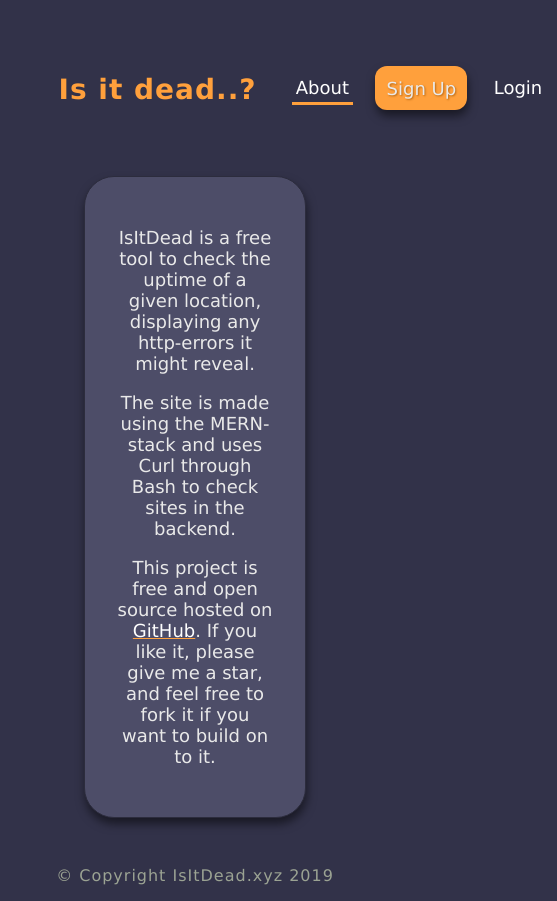
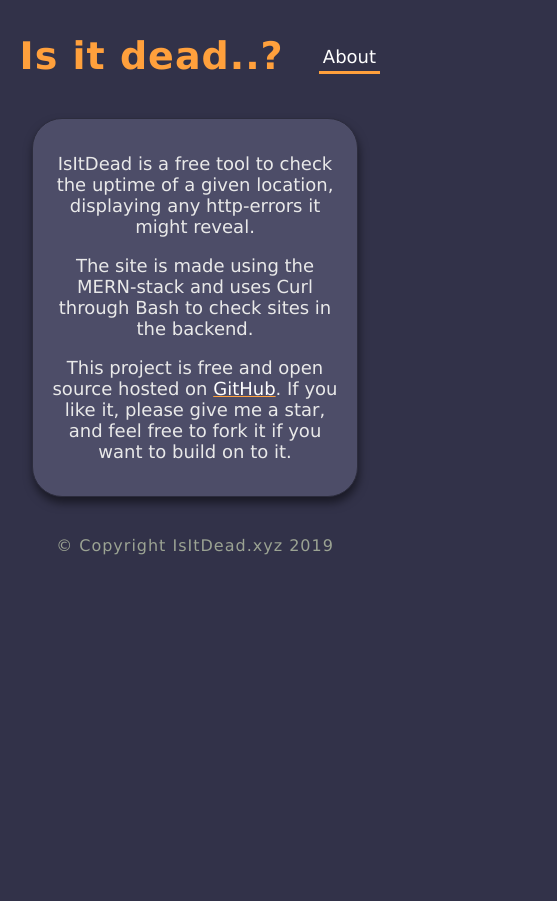
Before and after one commit to GlowSquid/uptime-checker, a React (Create React App) app in the folder client/: page /about in a window 390 px wide. Shown: the whole page, 557 px wide, since content can reach past the window. After the commit the page ends 844 px from the top, so only its background shows below. Built offline with nearby package versions, Linux system fonts and the light colour scheme.

Commit message:
now fully responsive

```diff
--- a/client/src/App.css
+++ b/client/src/App.css
@@ -0,0 +1,15 @@
+.container {
+  padding: 5% 25% 5% 25%;
+  width: 50%;
+}
+
+@media screen and (max-width: 767px) {
+  .container {
+    padding: 5%;
+    width: 90%;
+  }
+
+  /* body {
+    background-color: red;
+  } */
+}
--- a/client/src/components/Header/Header.css
+++ b/client/src/components/Header/Header.css
@@ -1,7 +1,7 @@
 .header {
   margin: 0 auto;
   margin-top: 3rem;
-  width: 70%;
+  width: 50%;
   height: 5rem;
   display: flex;
   align-items: center;
@@ -12,7 +12,7 @@
 .logo {
   text-decoration: none;
   font: inherit;
-  font-size: 28px;
+  font-size: 48px;
   color: #ffa03c;
   letter-spacing: 1px;
   font-weight: 800;
@@ -44,11 +44,12 @@
   padding: 0.3rem 0.25rem;
   background: transparent;
   cursor: pointer;
-  vertical-align: 10%;
+  /* vertical-align: 10%; */
   margin: 0;
   border: none;
   font-size: 18px;
   font-weight: 300;
+  border-bottom: none;
 }
 
 .navbar-items a:hover {
@@ -63,7 +64,7 @@
 }
 
 .btn__sign-up {
-  font: inherit;
+  /* font: inherit; */
   color: #e9e9e9;
   background: #ffa03c;
   font-size: 18px;
@@ -78,3 +79,14 @@
 .btn__sign-up:hover {
   background: #ff992c;
 }
+
+@media screen and (max-width: 767px) {
+  .header {
+    margin-top: 1rem;
+    width: 90%;
+  }
+
+  .logo {
+    font-size: 38px;
+  }
+}
--- a/client/src/components/Header/Header.js
+++ b/client/src/components/Header/Header.js
@@ -16,10 +16,10 @@ const Header = () => {
           <li className="btn">
             <NavLink to="/about">About</NavLink>
           </li>
-          <li className="btn__sign-up">Sign Up</li>
+          {/* <li className="btn__sign-up">Sign Up</li>
           <li className="btn">
             <NavLink to="/login">Login</NavLink>
-          </li>
+          </li> */}
         </ul>
       </nav>
     </header>
--- a/client/src/components/Main/Main.css
+++ b/client/src/components/Main/Main.css
@@ -1,22 +1,15 @@
-.container {
-  padding: 10% 15% 5% 15%;
-  width: 70%;
-}
-
 .search-form {
-  margin: 0 auto;
+  /* margin: 0 auto; */
   display: flex;
   width: 100%;
-  justify-content: center;
-
+  /* justify-content: center; */
   box-shadow: 1px 6px 10px rgba(0, 0, 0, 0.5);
-  box-sizing: border-box;
+  /* box-sizing: border-box; */
 }
 
 .input {
   font: inherit;
   width: 100%;
-
   background: #fff;
   color: #461c1c;
   height: 2.5rem;
@@ -26,7 +19,7 @@
 .input__error {
   width: 100%;
   font: inherit;
-  background: rgb(218, 218, 218);
+  background: #fff;
   color: #d14848;
   font-weight: 300;
   height: 2.5rem;
@@ -69,22 +62,18 @@ i {
 }
 
 .output__blank {
-  margin: 0;
-  padding: 1rem;
   background: transparent;
   box-shadow: none;
 }
 
 .output__loading {
-  margin: 0;
-  padding: 1rem;
-  height: 1.5rem;
+  padding: 0.7rem;
+  height: fit-content;
   background: #4b4b72;
   box-shadow: 1px 6px 10px rgba(0, 0, 0, 0.5);
 }
 
 .output__info {
-  display: block;
   height: fit-content;
   padding: 0.7rem;
   background: #317be9;
@@ -92,16 +81,14 @@ i {
 }
 
 .output__success {
-  margin: 0;
-  padding: 1rem;
+  padding: 0.7rem;
   height: fit-content;
   background: #618a32;
   box-shadow: 1px 6px 10px rgba(0, 0, 0, 0.5);
 }
 
 .output__error {
-  margin: 0;
-  padding: 1rem;
+  padding: 0.7rem;
   height: fit-content;
   background: #d14848;
   box-shadow: 1px 6px 10px rgba(0, 0, 0, 0.5);
--- a/client/src/components/about/About.css
+++ b/client/src/components/about/About.css
@@ -1,7 +1,7 @@
 .about {
   padding: 2rem;
-  margin: 3rem auto;
-  width: 40%;
+  margin: 2.8rem auto;
+  width: 50%;
   background: #4d4d68;
   border-radius: 30px;
   border: 1px solid #2c2c3d;
@@ -24,3 +24,11 @@
 .about a:active {
   color: #9ba393;
 }
+
+@media screen and (max-width: 767px) {
+  .about {
+    margin: 1.4rem auto;
+    width: 75%;
+    padding: 1rem;
+  }
+}
--- a/client/src/components/about/About.js
+++ b/client/src/components/about/About.js
@@ -1,12 +1,10 @@
 import React from "react";
-
-import { Link } from "react-router-dom";
 
 import "./About.css";
 
 const AboutPage = () => {
   return (
-    <div className="about">
+    <div className="container about">
       <p>
         IsItDead is a free tool to check the uptime of a given location,
         displaying any http-errors it might reveal.
@@ -18,9 +16,15 @@ const AboutPage = () => {
       </p>
       <p>
         This project is free and open source hosted on{" "}
-        <Link to="https://github.com/GlowSquid/IsItDead">GitHub</Link>. If you
-        like it, please give me a star, and feel free to fork it if you want to
-        build on to it.
+        <a
+          href="https://github.com/GlowSquid/IsItDead"
+          rel="noopener noreferrer"
+          target="_blank"
+        >
+          GitHub
+        </a>
+        . If you like it, please give me a star, and feel free to fork it if you
+        want to build on to it.
       </p>
     </div>
   );
```
